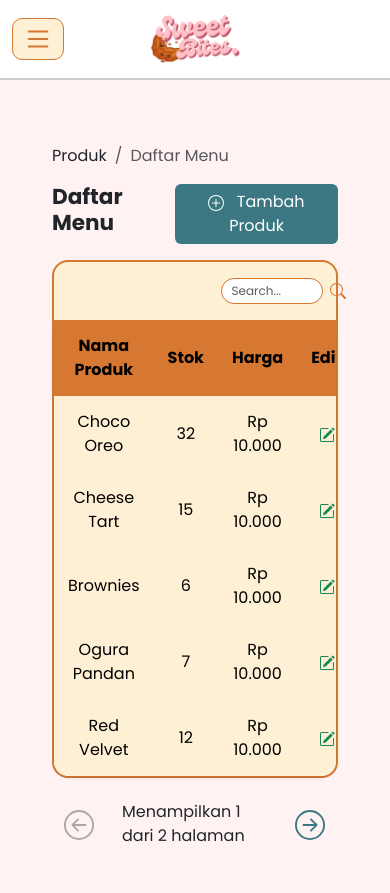
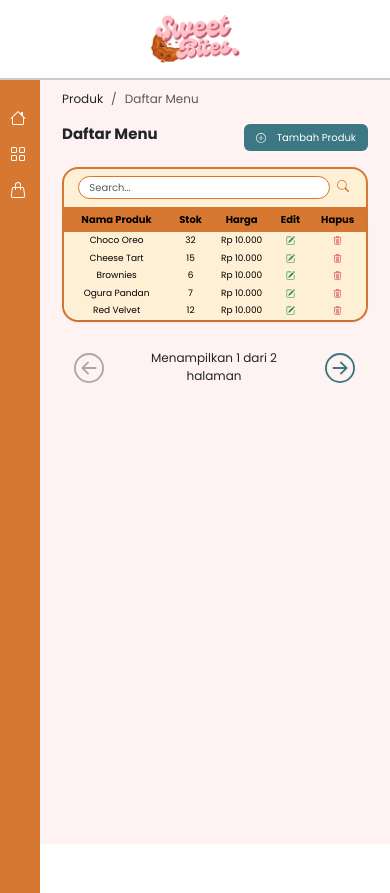
Before and after one commit to SoftDevTIB/Sweet-Bites-Kelompok-9, a React (Vite) app in the folder client/: page /menu in a window 390 px wide. After the commit the page ends 844 px from the top, so only its background shows below. Built offline with nearby package versions, Linux system fonts and the light colour scheme.

Commit message:
mengubah side bar. membuat daftar menu jadi responsif

```diff
--- a/client/src/admin/components/admin_layout.css
+++ b/client/src/admin/components/admin_layout.css
@@ -51,30 +51,100 @@ body {
   font-size: 30px;
 }
 
-/* Sidebar */
 .sidebar {
+  position: fixed;
   left: 0;
   top: 0;
+  height: 100%;
+  width: 20%;
+  margin-top: 80px;
+  padding-top: 20px;
   background: #D67832;
   color: white;
   transition: all .5s ease;
 }
-.sidebar ul {
-  padding-left: 0;
+
+.sidebar .nav-link {
+  display: flex;
+  align-items: center;
+  gap: 10px;
+  padding: 10px 20px;
+  color: white;
 }
-.sidebar ul a {
-  display: block;
-  line-height: 65px;
-  font-size: 20px;
-  color: white;
-  padding-left: 5px;
-  transition: .4s;
-  text-decoration: none;
+
+.sidebar .nav-link:hover {
+  padding-left: 13px;
 }
-ul li:hover a {
-  padding-left: 10px;
+
+main {
+  height: 100%;
+  margin-left: 20%;
 }
-.sidebar ul a .icon {
-  margin-right: 5px;
-  margin-bottom: 5px;
+
+section {
+  padding: 30px;
 }
+
+@media (max-width: 800px) {
+  .sidebar .desc {
+    display: none;
+  }
+
+  .sidebar {
+    width: 40px;
+  }
+
+  .sidebar .nav-link {
+    padding-left: 10px;
+  }
+
+  main {
+    margin-left: 40px;
+  }
+
+  section {
+    padding: 20px;
+  }
+}
+
+@media (max-width: 600px) {
+  .table th, .table td {
+    font-size: 12px !important;
+    padding: 5px !important;
+  }
+
+  section  {
+    font-size: 12px !important;
+  }
+
+  section h4 {
+    font-size: 15px;
+  }
+
+  .btn-teal {
+    font-size: 10px;
+  }
+
+  .menu-container {
+    padding-top: 7px !important;
+  }
+
+  .search {
+    font-size: 10px !important;
+  }
+}
+
+@media (max-width: 400px) {
+  section {
+    padding: 10px;
+  }
+  .table th {
+    font-size: 10px !important;
+    padding: 5px !important;
+  }
+
+  .table td {
+    font-size: 9px !important;
+    padding: 2px !important;
+  }
+}
--- a/client/src/admin/components/admin_layout.jsx
+++ b/client/src/admin/components/admin_layout.jsx
@@ -1,41 +1,17 @@
-import { Link, useNavigate } from 'react-router-dom';
+import { Link } from 'react-router-dom';
 import 'bootstrap/dist/css/bootstrap.min.css';
 import 'bootstrap/dist/js/bootstrap.bundle.min.js';
-import { Offcanvas } from 'bootstrap';
-import { BsHouse, BsGrid, BsHandbag, BsList } from 'react-icons/bs';
+import { BsHouse, BsGrid, BsHandbag } from 'react-icons/bs';
 
 import logo from '../../assets/logo.png';
 import './admin_layout.css';
 
 const AdminLayout = ({ children }) => {
-  const navigate = useNavigate();
-
-  const handleNavigate = (path) => {
-    const offcanvasEl = document.getElementById('offcanvasMenu');
-    let offcanvas = Offcanvas.getInstance(offcanvasEl);
-    if (!offcanvas) {
-      offcanvas = new Offcanvas(offcanvasEl);
-    }
-    offcanvas.hide();
-    navigate(path);
-  };
-
   return (
     <>
       {/* Header */}
       <div className="container-fluid sticky">
         <div className="row justify-content-between align-items-center header">
-          <div className="col-2">
-            <button
-              className="btn menu-btn"
-              type="button"
-              data-bs-toggle="offcanvas"
-              data-bs-target="#offcanvasMenu"
-              aria-controls="offcanvasMenu"
-            >
-              <BsList className='icon' />
-            </button>
-          </div>
           <div className="col"></div>
           <img
             src={logo}
@@ -45,44 +21,21 @@ const AdminLayout = ({ children }) => {
         </div>
       </div>
 
-      {/* Sidebar (Offcanvas) */}
-      <div
-        className="offcanvas offcanvas-start"
-        style={{ width: '20%' }}
-        data-bs-backdrop="false"
-        tabIndex="-1"
-        id="offcanvasMenu"
-        aria-labelledby="offcanvasMenuLabel"
-      >
-        <div className="offcanvas-header sidebar">
-          <h5 className="offcanvas-title" id="offcanvasMenuLabel">Menu</h5>
-          <button
-            type="button"
-            className="btn-close btn-close-white"
-            data-bs-dismiss="offcanvas"
-            aria-label="Close"
-          ></button>
-        </div>
-
-        <div className="offcanvas-body sidebar">
-          <ul className="list-unstyled">
-            <li>
-              <Link to="/admin" onClick={(e) => handleNavigate(e, '/admin')}>
-                <BsHouse className="icon" /> Dashboard
-              </Link>
-            </li>
-            <li>
-              <Link to="/menu" onClick={(e) => handleNavigate(e, '/menu')}>
-                <BsGrid className="icon" /> Produk
-              </Link>
-            </li>
-            <li>
-              <Link to="/orders" onClick={(e) => handleNavigate(e, '/orders')}>
-                <BsHandbag className="icon" /> Pesanan
-              </Link>
-            </li>
-          </ul>
-        </div>
+      <div className='sidebar'>
+        <nav className='nav flex-column'>
+          <Link to="/admin" className='nav-link'>
+            <BsHouse className="icon" />
+            <span className='desc'>Dashboard</span>
+          </Link>
+          <Link to="/menu" className='nav-link'>
+            <BsGrid className="icon" />
+            <span className='desc'>Produk</span>
+          </Link>
+          <Link to="/orders" className='nav-link'>
+            <BsHandbag className="icon" />
+            <span className='desc'>Pesanan</span>
+          </Link>
+        </nav>
       </div>
 
       {/* Main Content */}
--- a/client/src/admin/components/admin_menu.css
+++ b/client/src/admin/components/admin_menu.css
@@ -32,6 +32,7 @@
 .src-btn {
   color: #D67832;
   padding: 0 7px;
+  margin-right: 10px;
 }
 .table th {
   background-color: #D67832 !important;
--- a/client/src/admin/components/dashboard.css
+++ b/client/src/admin/components/dashboard.css
@@ -11,11 +11,6 @@
 body {
   font-family: 'Roboto', sans-serif;
   background-color: #FFF2F2 !important;
-}
-
-/* Main Section */
-section {
-  padding: 40px;
 }
 
 /* Dashboard Box */
--- a/client/src/admin/pages/admin_menu.jsx
+++ b/client/src/admin/pages/admin_menu.jsx
@@ -40,7 +40,7 @@ const AdminMenuPage = () => {
   return (
     <AdminLayout>
       <section>
-        <div className="container mt-4" style={{ maxWidth: '900px' }}>
+        <div className="container" style={{ maxWidth: '900px' }}>
           <nav aria-label="breadcrumb">
             <ol className="breadcrumb">
               <li className="breadcrumb-item">Produk</li>
@@ -55,10 +55,10 @@ const AdminMenuPage = () => {
             </Link>
           </div>
 
-          <div className="container border border-2 border-primary rounded-4 px-0 pt-3 pb-0">
+          <div className="container border border-2 border-primary rounded-4 px-0 pt-2 pb-0 menu-container">
             {/* Search Bar */}
-            <div className='row justify-content-end'>
-              <div className="col-4 mb-3 p-0">
+            <div className='row justify-content-end mx-0 mb-2 pb-0 search-bar'>
+              <div className="col-10 col-sm-6 col-md-4 p-0">
                 <input
                   type="text"
                   className="form-control search"
@@ -70,7 +70,7 @@ const AdminMenuPage = () => {
                   }}
                 />
               </div>
-              <div className='col-1 src-btn'>
+              <div className='col-auto src-btn'>
                 <BsSearch />
               </div>
             </div>
@@ -116,7 +116,6 @@ const AdminMenuPage = () => {
             </div>
           </div>
 
-
           {/* Navigasi Halaman */}
           {totalPages > 1 && (
             <div className="d-flex justify-content-center align-items-center mt-3 gap-3">
@@ -127,7 +126,7 @@ const AdminMenuPage = () => {
               >
                 <BsArrowLeftCircle />
               </button>
-              <span>
+              <span className='text-center'>
                 Menampilkan {currentPage} dari {totalPages} halaman
               </span>
               <button
```
Lines whose indentation alone changed are shown as unchanged.
